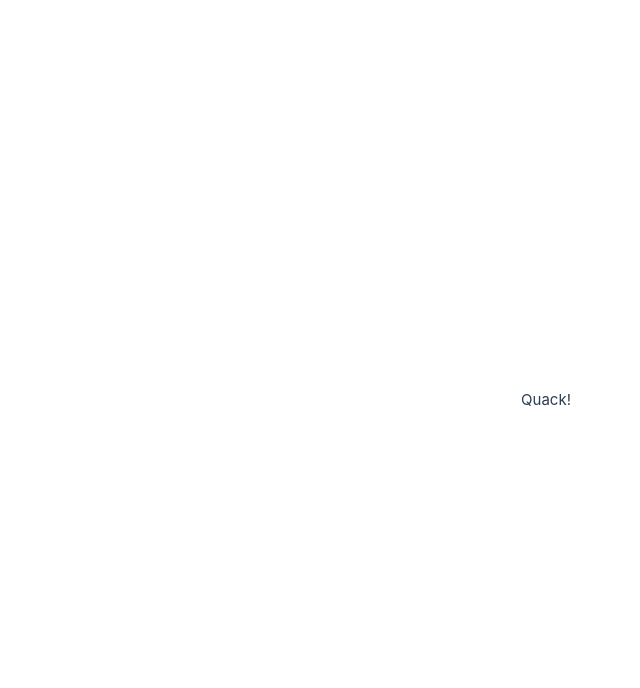
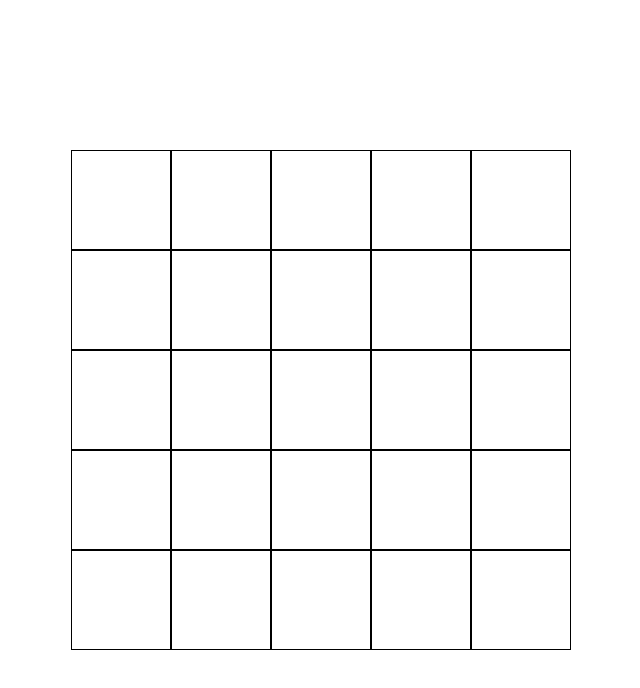
Before and after one commit to nknguyenhc/nonogram, a Vue app in the folder frontend/: page / in a window 1280 px wide. Shown: the top 688 px of the page, without its empty margins (69-709 px from the left). Built offline with nearby package versions, Linux system fonts and the light colour scheme.

Commit message:
Board basics

```diff
--- a/frontend/src/App.vue
+++ b/frontend/src/App.vue
@@ -1,7 +1,28 @@
-<script setup lang="ts"></script>
+<script setup lang="ts">
+import { ref } from 'vue';
+import Board from './components/Board.vue';
+
+const board = ref<(string | boolean)[][]>([
+  [false, false, false, false, false],
+  [false, false, false, false, false],
+  [false, false, false, false, false],
+  [false, false, false, false, false],
+  [false, false, false, false, false],
+]);
+
+const toggleCell = (row: number, col: number) => {
+  if (board.value[row][col] === false) {
+    board.value[row][col] = 'X';
+  } else {
+    board.value[row][col] = false;
+  }
+};
+</script>
 
 <template>
-  <div>Quack!</div>
+  <div>
+    <Board :board :toggleCell />
+  </div>
 </template>
 
 <style scoped></style>
--- /dev/null
+++ b/frontend/src/components/Board.vue
@@ -0,0 +1,32 @@
+<script setup lang="ts">
+import Cell from './Cell.vue';
+
+const props = defineProps<{
+  board: (string | boolean)[][];
+  toggleCell: (row: number, col: number) => void;
+}>();
+</script>
+
+<template>
+  <div class="board">
+    <div class="row" v-for="(row, rowIndex) in props.board" :key="rowIndex">
+      <Cell
+        v-for="(cell, cellIndex) in row"
+        :key="cellIndex"
+        :data="cell"
+        :toggleCell="() => toggleCell(rowIndex, cellIndex)"
+      />
+    </div>
+  </div>
+</template>
+
+<style scoped>
+.board {
+  display: flex;
+  flex-direction: column;
+}
+.row {
+  display: flex;
+  flex-direction: row;
+}
+</style>
--- /dev/null
+++ b/frontend/src/components/Cell.vue
@@ -0,0 +1,32 @@
+<script setup lang="ts">
+import Cross from './Cross.vue';
+
+const props = defineProps<{
+  data: string | boolean;
+  toggleCell: () => void;
+}>();
+</script>
+
+<template>
+  <div
+    :class="{ chosen: props.data === true, cell: true }"
+    @click="props.toggleCell"
+  >
+    <Cross v-if="props.data === 'X'" />
+  </div>
+</template>
+
+<style scoped>
+.cell {
+  display: inline-block;
+  width: 100px;
+  height: 100px;
+  border: 1px solid black;
+  text-align: center;
+  line-height: 100px;
+  font-size: 24px;
+}
+.chosen {
+  background-color: lightblue;
+}
+</style>
--- /dev/null
+++ b/frontend/src/components/Cross.vue
@@ -0,0 +1,30 @@
+<template>
+  <div class="cross"></div>
+</template>
+
+<style scoped>
+.cross {
+  width: 100px;
+  height: 100px;
+  position: relative;
+}
+
+.cross::before,
+.cross::after {
+  content: '';
+  position: absolute;
+  top: 50%;
+  left: 50%;
+  width: 100%;
+  height: 10px;
+  background-color: black;
+}
+
+.cross::before {
+  transform: translate(-50%, -50%) rotate(45deg);
+}
+
+.cross::after {
+  transform: translate(-50%, -50%) rotate(-45deg);
+}
+</style>
```
